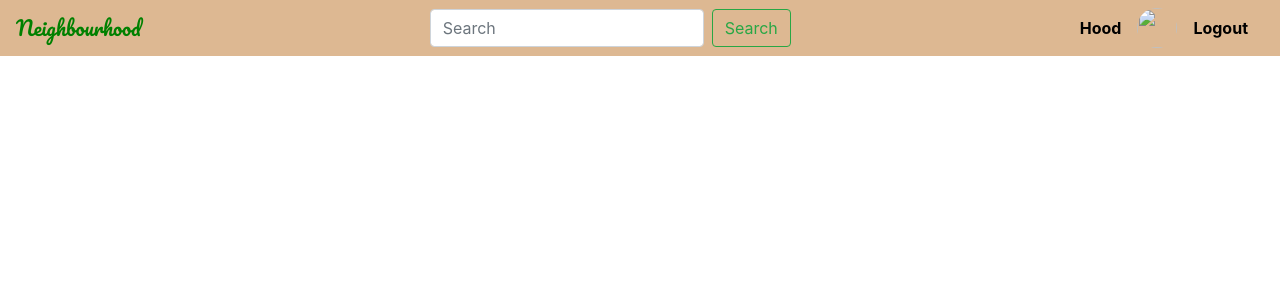
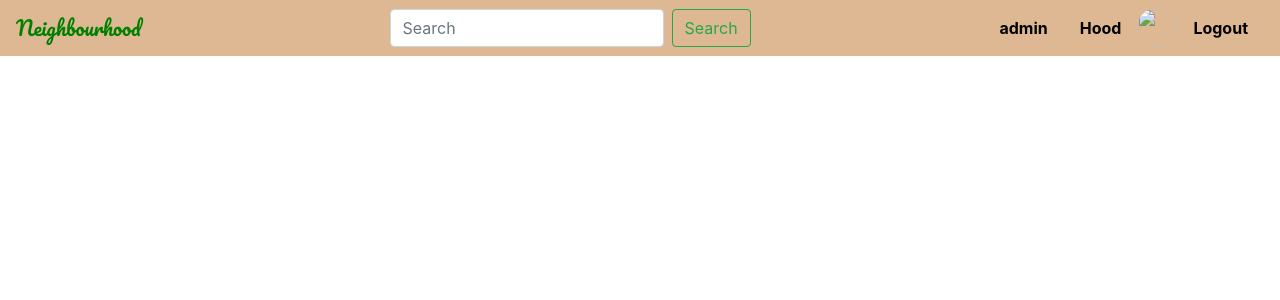
Before and after one commit to clarametto/Neighbor-Hood, a Django app: page /hood/ in a window 1280 px wide. Shown: the top 300 px of the page. Run offline with Django 3.2, Linux system fonts and the light colour scheme; the visitor is signed in with stand-in values (Sample User, id 1); data comes from the database, SQL or seed files in the repository; data that the repository does not hold is empty; some libraries are stand-ins or nearby versions; some web fonts are replaced.

Commit message:
add admin link on the navber

```diff
--- a/hood/templates/navbar.html
+++ b/hood/templates/navbar.html
@@ -12,8 +12,13 @@
   </div>
   <ul class="nav justify-content-end">
     <li class="nav-item">
+      <a class="nav-link links" href="/admin" >admin</a>
+    </li>
+
+    <li class="nav-item">
       <a class="nav-link links" href="{%url 'hood' %}" >Hood</a>
     </li>
+
 
     {% for prof in profiles %}
 
```
